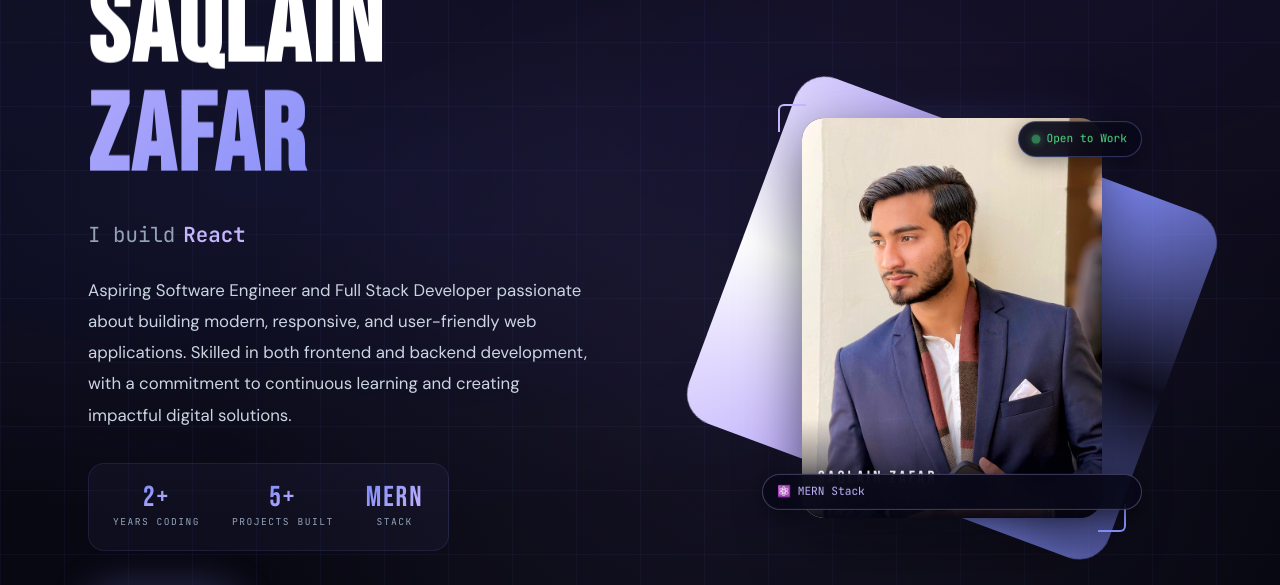
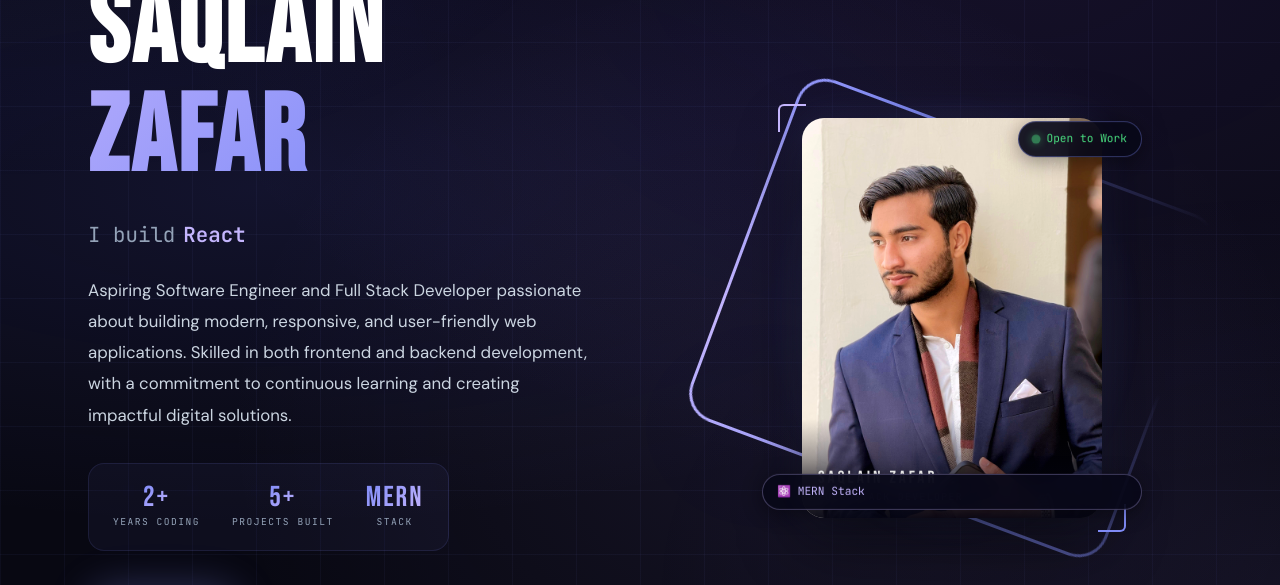
Before and after one commit to sonuwhdvhw/rhombixtechnologies, a React (Vite) app in the folder client/: page / in a window 1280 px wide. Shown: the part 214-799 px from the top of the page. Built offline with nearby package versions, Linux system fonts and the light colour scheme; no server answers; a web font is replaced by a local one.

Commit message:
fix: remove body transform animation (was breaking fixed navbar), clean rotate ring

```diff
--- a/client/src/index.css
+++ b/client/src/index.css
@@ -114,7 +114,7 @@ body {
     radial-gradient(ellipse at 60% 80%, rgba(167,139,250,0.08) 0%, transparent 50%);
   background-size: 100% 100%;
   background-attachment: fixed;
-  animation: meshMove 20s ease infinite, pageFadeIn 0.6s ease forwards;
+  /* NO animation on body — transform breaks position:fixed */
 }
 
 [data-theme="light"] body {
@@ -124,10 +124,13 @@ body {
     radial-gradient(ellipse at 60% 80%, rgba(167,139,250,0.05) 0%, transparent 50%);
 }
 
-/* Page fade-in on load */
+/* Page fade-in — on #root, NOT body (body transform breaks position:fixed) */
+#root {
+  animation: pageFadeIn 0.5s ease forwards;
+}
 @keyframes pageFadeIn {
-  from { opacity: 0; transform: translateY(10px); }
-  to   { opacity: 1; transform: translateY(0); }
+  from { opacity: 0; }
+  to   { opacity: 1; }
 }
 
 @keyframes meshMove {
@@ -914,20 +917,26 @@ section {
 /* Rotating gradient border ring */
 .hero-rotate-ring {
   position: absolute;
-  inset: -14px;
-  border-radius: 32px;
+  inset: -12px;
+  border-radius: 30px;
+  padding: 3px;
   background: conic-gradient(
     from 0deg,
     transparent 0deg,
-    #818cf8 60deg,
-    #c4b5fd 120deg,
-    #ffffff 180deg,
-    #c4b5fd 240deg,
-    #818cf8 300deg,
+    #818cf8 80deg,
+    #c4b5fd 160deg,
+    #818cf8 240deg,
+    transparent 320deg,
     transparent 360deg
   );
   animation: borderSpin 3s linear infinite;
   z-index: 0;
+  /* Mask so only border shows, not the fill */
+  -webkit-mask:
+    linear-gradient(#fff 0 0) content-box,
+    linear-gradient(#fff 0 0);
+  -webkit-mask-composite: xor;
+  mask-composite: exclude;
 }
 @keyframes borderSpin {
   from { transform: rotate(0deg); }
```
